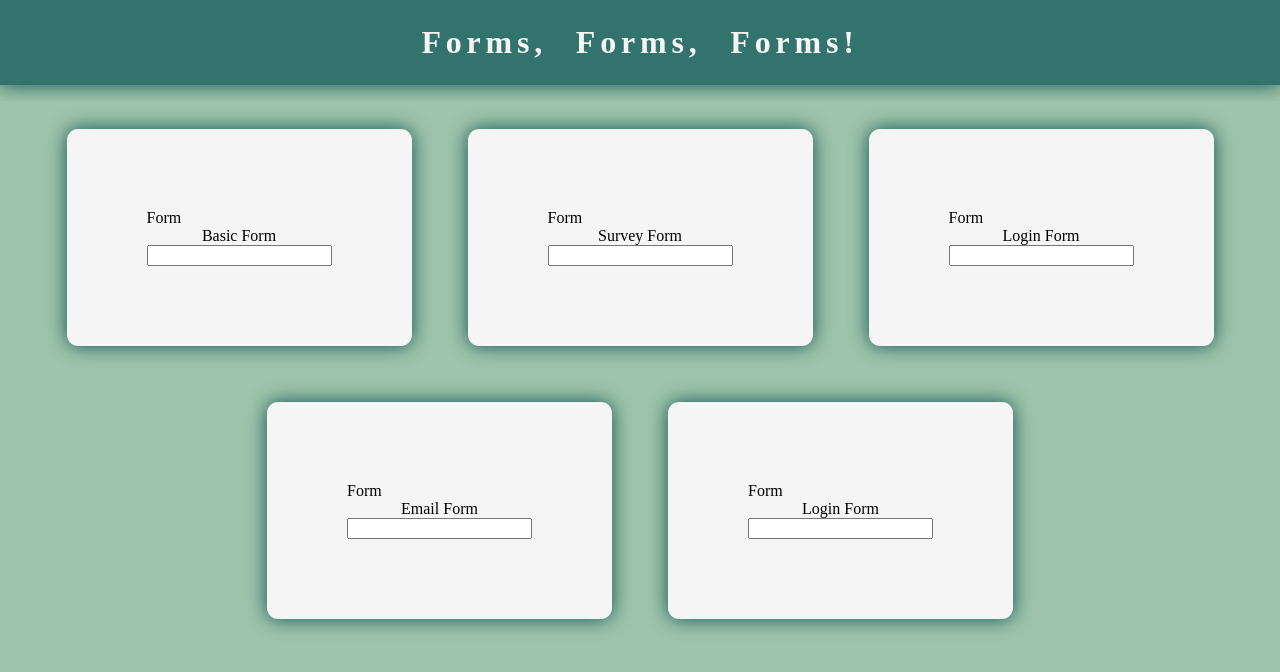
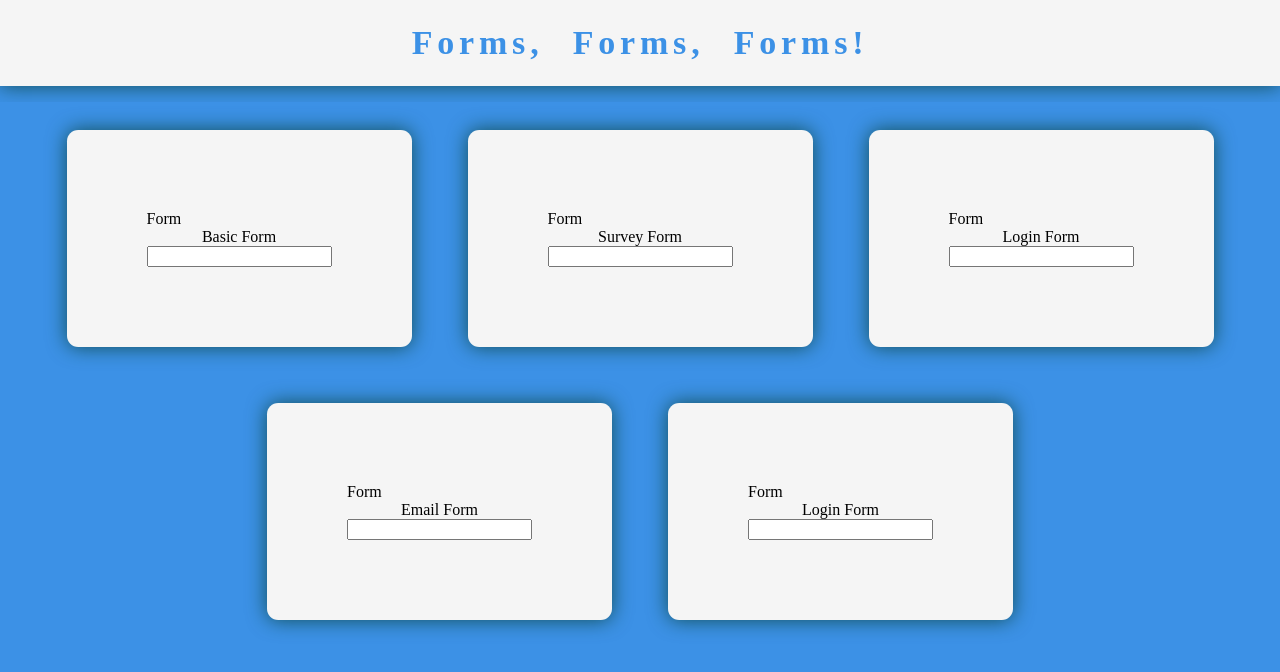
Before and after one commit to JS-Law/Forms-Exercise, a plain HTML site: page index.html in a window 1280 px wide. Drawn offline with Linux system fonts and the light colour scheme; a web font is replaced by a local one.

Commit message:
Change color palette

```diff
--- a/input/styles.scss
+++ b/input/styles.scss
@@ -5,6 +5,7 @@ $cambridge-blue: #9EC5AB;
 $myrtle-green: #32746D;
 $midnight-green: #104F55;
 
+$tufts-blue: #3C91E6;
 
 
 @font-face {
@@ -22,7 +23,7 @@ $defaultfontitalic: 'RalewayItalic';
 
 body{
     box-sizing: border-box;
-    background-color: $cambridge-blue;
+    background-color: $tufts-blue;
 }
 
 *{
@@ -34,7 +35,7 @@ header{
     justify-content: center;
     font-family: $defaultfont;
     flex-wrap: wrap;
-    background-color: $myrtle-green;
+    background-color: whitesmoke;
     -webkit-box-shadow: 0px 0px 20px 0px rgba(16,79,85,1);
     -moz-box-shadow: 0px 0px 20px 0px rgba(16,79,85,1);
     box-shadow: 0px 0px 20px 0px rgba(16,79,85,1);
@@ -45,15 +46,14 @@ header{
 
     nav{
         padding: 1.5rem;
-        background-color: $myrtle-green;
 
         h1{
-            color: whitesmoke;
-            background-color: $myrtle-green;
+            color: $tufts-blue;
+            background-color: whitesmoke;
             font-weight: 900;
             letter-spacing: .3rem;
             word-spacing: 1rem;
-            font-size: 2rem;
+            font-size: clamp(16px, 5vw, 34px);
         }
         #sitedescription{
             background-color: $myrtle-green;
@@ -74,7 +74,7 @@ header{
     align-content: center;
     justify-content: center;
     margin-top: 1rem;
-    background-color: $cambridge-blue;
+    background-color: $tufts-blue;
 
     #formtitle{
         display: block;
```
Also changed, not shown: output/styles.css, 1 other file.
